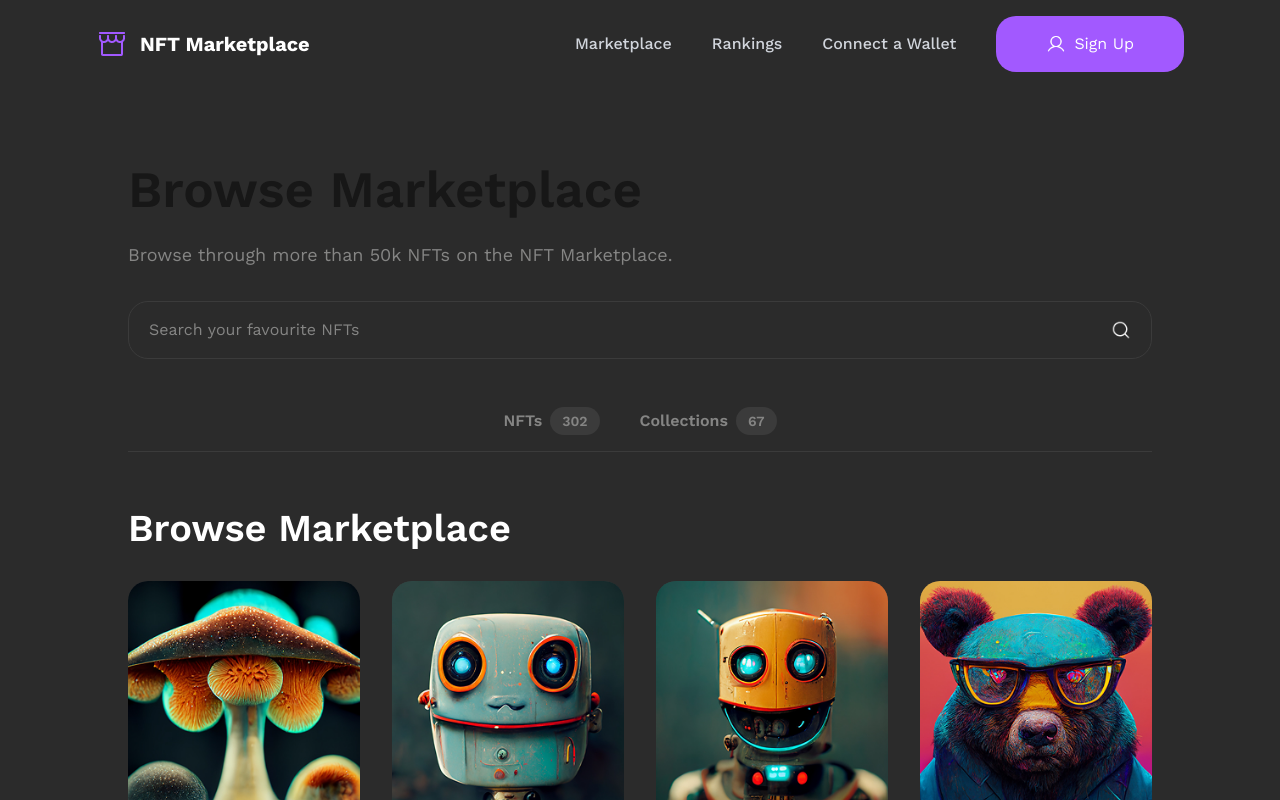
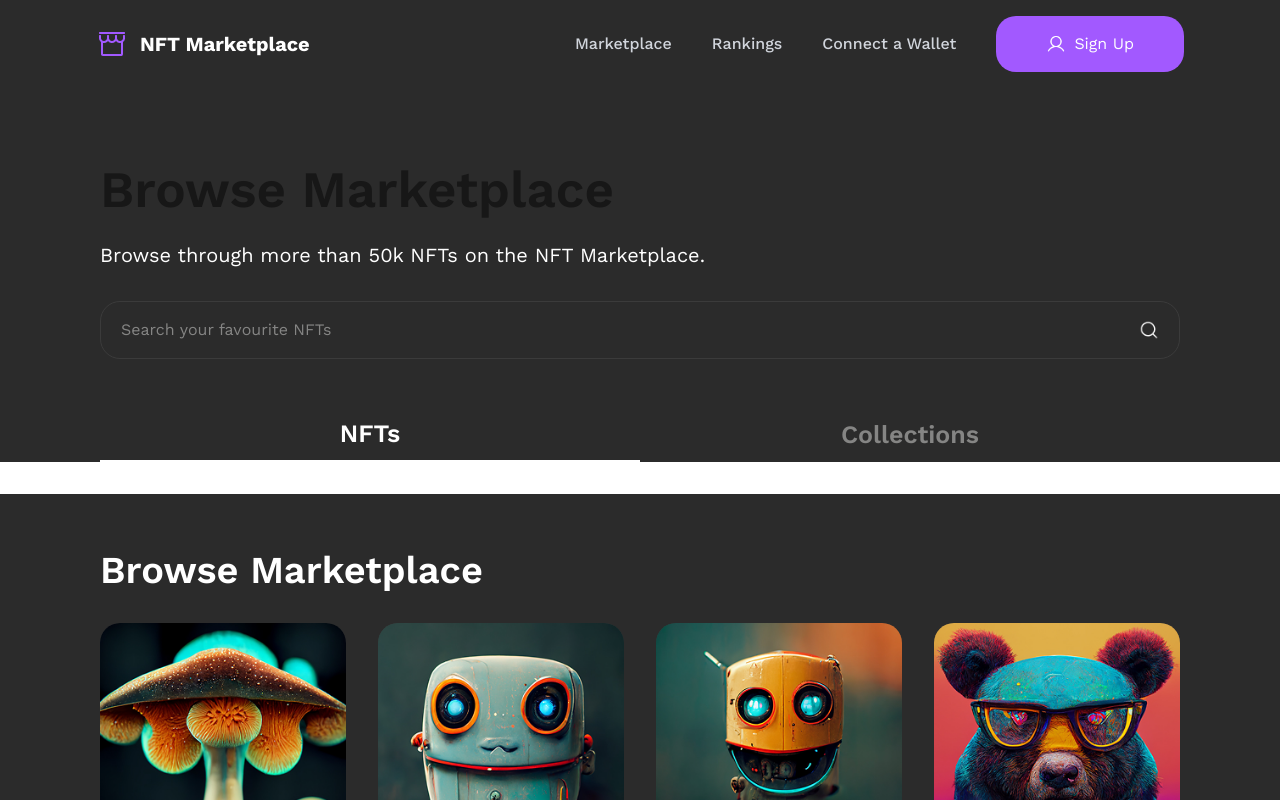
Before and after one commit to erika2knd/nft-marketplace, a Next.js app: page /marketplace in a window 1280 px wide. Shown: the top 800 px of the page. Built offline with nearby package versions, Linux system fonts and the light colour scheme.

Commit message:
finished rankings and added new changes in market page

```diff
--- a/src/app/globals.css
+++ b/src/app/globals.css
@@ -29,15 +29,15 @@ body {
 
 @keyframes wiggleSmooth {
   0% {
-    transform: rotateY(-15deg);
+    transform: rotateY(-18deg);
   }
 
   50% {
-    transform: rotateY(15deg);
+    transform: rotateY(18deg);
   }
 
   100% {
-    transform: rotateY(-15deg);
+    transform: rotateY(-18deg);
   }
 }
 
--- a/src/app/marketplace/MarketplaceHero.jsx
+++ b/src/app/marketplace/MarketplaceHero.jsx
@@ -1,18 +1,22 @@
+'use client';
+import { useState } from "react";
 import SectionWrapper from "@/components/SectionWrapper";
 
 const MarketplaceHero = () => {
+  const [activeTab, setActiveTab] = useState("NFTs");
+  const tabs = ["NFTs", "Collections"];
+
   return (
     <SectionWrapper className="pt-16 pb-0 bg-[#2B2B2B]">
       <h1 className="text-[38px] lg:text-[51px] font-semibold mb-3">
         Browse Marketplace
       </h1>
-      <p className="text-[#858584] text-lg mb-8">
+      <p className="text-white text-xl mb-8">
         Browse through more than 50k NFTs on the NFT Marketplace.
       </p>
 
-
       <div className="w-full mb-12">
-        <div className="bg-[#2B2B2B] border border-[#3B3B3B] rounded-[20px] flex items-center px-5 py-4 w-full">
+        <div className="border border-[#3B3B3B] rounded-[20px] flex items-center px-5 py-4 w-full">
           <input
             type="text"
             placeholder="Search your favourite NFTs"
@@ -25,22 +29,21 @@ const MarketplaceHero = () => {
           />
         </div>
       </div>
-
-
-     <div className="border-b border-[#3B3B3B]">
-  <div className="flex justify-center gap-10 text-base">
-    <div className="flex items-center gap-2 text-[#858584] font-semibold pb-4">
-      <span>NFTs</span>
-      <span className="bg-[#3B3B3B] text-sm rounded-full px-3 py-1">302</span>
-    </div>
-    <div className="flex items-center gap-2 text-[#858584] font-semibold pb-4">
-      <span>Collections</span>
-      <span className="bg-[#3B3B3B] text-sm rounded-full px-3 py-1">67</span>
-    </div>
-  </div>
-</div>
-
-
+      <div className="bg-[#2B2B2B]">
+      <div className="grid grid-cols-2 text-center text-[25px] font-semibold text-[#858584] mb-8">
+        {tabs.map((tab) => (
+          <button
+            key={tab}
+            onClick={() => setActiveTab(tab)}
+            className={`py-2 ${
+              activeTab === tab ? "text-white border-b-2 border-white" : ""
+            }`}
+          >
+            {tab}
+          </button>
+        ))}
+      </div>
+      </div>
     </SectionWrapper>
   );
 };
--- a/src/app/nft-page/MoreFromArtist.jsx
+++ b/src/app/nft-page/MoreFromArtist.jsx
@@ -2,17 +2,18 @@
 import SectionWrapper from "@/components/SectionWrapper";
 import artistNfts from "./artistsNfts";
 import Image from "next/image";
+import Link from "next/link";
 
 const MoreFromArtist = () => {
   return (
     <SectionWrapper className="bg-[#2B2B2B] text-white pt-10 pb-32 py-24">
       <div className="flex flex-col md:flex-row justify-between items-start md:items-center mb-14 gap-6">
         <h2 className="text-[38px] font-semibold">More From This Artist</h2>
-        <button className="flex items-center gap-4 border border-[#A259FF] text-white px-6 py-3 rounded-[20px] transition-transform duration-300 hover:scale-95">
+        <Link href="/artist-page" className="flex items-center gap-4 border border-[#A259FF] text-white px-6 py-3 rounded-[20px] transition-transform duration-300 hover:scale-95">
           <img src="/icons/ArrowRight.png" alt="arrow" className="w-5 h-5" />
           <span>Go To Artist Page</span>
 
-        </button>
+        </Link>
       </div>
 
       <div className="grid grid-cols-1 sm:grid-cols-2 lg:grid-cols-3 gap-8">
--- a/src/app/rankings/RankingTable.jsx
+++ b/src/app/rankings/RankingTable.jsx
@@ -1,36 +1,75 @@
+'use client';
+import creatorsData from "./creatorsData";
 import Image from "next/image";
-import creatorsData from "@/data/creatorsData";
+import { useState } from "react";
+import SectionWrapper from "@/components/SectionWrapper";
 
-const RankingTable = () => {
+export default function RankingTable() {
+  const [activeTab, setActiveTab] = useState("Today");
+  const tabs = ["Today", "This Week", "This Month", "All Time"];
+
   return (
-    <div className="overflow-x-auto">
-      <table className="w-full text-sm text-left text-white">
-        <thead className="text-xs uppercase text-[#858584] border-b border-[#3B3B3B]">
-          <tr>
-            <th className="py-3 px-6 font-normal">#</th>
-            <th className="py-3 px-6 font-normal">Artist</th>
-            <th className="py-3 px-6 font-normal">Change</th>
-            <th className="py-3 px-6 font-normal">NFTs Sold</th>
-            <th className="py-3 px-6 font-normal">Volume</th>
-          </tr>
-        </thead>
-        <tbody>
+    <SectionWrapper className="bg-[#2B2B2B] text-white">
+      <div className="max-w-7xl mx-auto w-full">
+        <h1 className="text-white text-5xl font-bold mb-4">Top Creators</h1>
+        <p className="text-white mb-8 text-lg">
+          Check out top ranking NFT artists on the NFT Marketplace.
+        </p>
+
+        <div className="grid grid-cols-4 text-center text-[25px] font-semibold text-[#858584] mb-8">
+          {tabs.map((tab) => (
+            <button
+              key={tab}
+              onClick={() => setActiveTab(tab)}
+              className={`py-2 ${
+                activeTab === tab ? "text-white border-b-2 border-white" : ""
+              }`}
+            >
+              {tab}
+            </button>
+          ))}
+        </div>
+
+        <div className="grid grid-cols-12 text-[#858584] text-sm border border-[#3B3B3B] rounded-[20px] px-7 py-4 mb-4">
+          <span className="col-span-1">#</span>
+          <span className="col-span-5">Artist</span>
+          <span className="col-span-2 text-center">Change</span>
+          <span className="col-span-2 text-center">NFTs Sold</span>
+          <span className="col-span-2 text-right">Volume</span>
+        </div>
+
+        <div className="space-y-4">
           {creatorsData.map((creator, index) => (
-            <tr key={index} className="border-b border-[#3B3B3B] hover:bg-[#2B2B2B]">
-              <td className="py-4 px-6 font-bold text-white">{index + 1}</td>
-              <td className="py-4 px-6 flex items-center gap-3">
-                <Image src={creator.avatar} alt={creator.name} width={32} height={32} className="rounded-full" />
-                <span className="font-semibold text-white">{creator.name}</span>
-              </td>
-              <td className="py-4 px-6 text-green-500 font-semibold">{creator.change}</td>
-              <td className="py-4 px-6">{creator.nftsSold}</td>
-              <td className="py-4 px-6">{creator.volume}</td>
-            </tr>
+            <div
+              key={index}
+              className="grid grid-cols-12 items-center bg-[#3B3B3B] rounded-[20px] px-6 py-6"
+            >
+              <div className="col-span-1">
+                <span className="w-8 h-8 flex items-center justify-center rounded-full bg-[#2B2B2B] text-white font-mono">
+                  {index + 1}
+                </span>
+              </div>
+
+              <div className="col-span-5 flex items-center gap-4  transition-transform duration-300 hover:scale-95">
+                <Image
+                  src={creator.avatar}
+                  alt={creator.name}
+                  width={50}
+                  height={50}
+                  className="rounded-full"
+                />
+                <span className="text-white font-semibold">{creator.name}</span>
+              </div>
+
+              <p className="col-span-2 text-green-400 text-center">{creator.change}</p>
+
+              <p className="col-span-2 text-white text-center">{creator.nftsSold}</p>
+
+              <p className="col-span-2 text-white text-right font-mono">{creator.volume}</p>
+            </div>
           ))}
-        </tbody>
-      </table>
-    </div>
+        </div>
+      </div>
+    </SectionWrapper>
   );
-};
-
-export default RankingTable;
+}
--- a/src/app/rankings/page.js
+++ b/src/app/rankings/page.js
@@ -0,0 +1,12 @@
+
+import RankingTable from './RankingTable';
+import Footer from '@/components/Footer';
+
+export default function RankingsPage() {
+  return (
+    <main>
+      <RankingTable />
+      <Footer />
+    </main>
+  );
+}
--- a/src/components/DiscoverNFTs.jsx
+++ b/src/components/DiscoverNFTs.jsx
@@ -11,7 +11,7 @@ export default function DiscoverNFTs() {
             <h2 className="text-4xl font-bold mb-2">Discover More NFTs</h2>
             <p className="text-grayText">Explore New Trending NFTs</p>
           </div>
-          <Link href="/marketplace" className="border-2 border-[#A259FF] text-white rounded-[20px] px-10 py-4 flex items-center gap-4 hover:scale-95 transition-transform duration-300">
+          <Link href="/marketplace" className="border-2 border-[#A259FF] text-white rounded-[20px] px-12 py-4 flex items-center gap-4 hover:scale-95 transition-transform duration-300">
             <img src="/icons/Eye.png" alt="see all" className="w-4 h-4" />
             <span className="text-sm font-semibold">See All</span>
           </Link>
--- a/src/components/Hero.jsx
+++ b/src/components/Hero.jsx
@@ -18,7 +18,7 @@ export default function Hero() {
           </p>
 
           <div className="mb-12">
-            <Link href="/register" className="bg-[#A259FF] text-white h-[60px] px-[50px] rounded-[20px] font-semibold flex items-center gap-[12px] shadow-md hover:opacity-90 transition">
+            <Link href="/register" className="w-max bg-[#A259FF] text-white h-[60px] px-[50px] rounded-[20px] font-semibold flex items-center gap-[12px] shadow-md hover:opacity-90 transition">
               <img src="/icons/RocketLaunch.png" alt="Rocket" className="w-5 h-5" />
               Get Started
             </Link>
--- a/src/components/SectionWrapper.jsx
+++ b/src/components/SectionWrapper.jsx
@@ -1,6 +1,6 @@
 export default function SectionWrapper({ children, className = "", noPadding = false }) {
   return (
-    <section className={`${noPadding ? "" : "px-8 lg:px-32 py-32"} ${className}`}>
+    <section className={`${noPadding ? "" : "px-8 lg:px-25 py-25"} ${className}`}>
       <div className="max-w-7xl mx-auto w-full h-full">
         {children}
       </div>
--- a/src/components/TopCreators.jsx
+++ b/src/components/TopCreators.jsx
@@ -1,6 +1,7 @@
 import TopCreatorCard from "./TopCreatorCard";
 import creators from "./creators";
 import SectionWrapper from "./SectionWrapper";
+import Link from "next/link";
 
 export default function TopCreators() {
   return (
@@ -13,10 +14,10 @@ export default function TopCreators() {
               Checkout Top Rated Creators On The NFT Marketplace
             </p>
           </div>
-          <button className="border-2 border-[#A259FF] rounded-[15px] px-13 py-4 flex items-center gap-5 transition-transform duration-300 ease-in-out hover:scale-95">
+          <Link href="/rankings" className="border-2 border-[#A259FF] rounded-[15px] px-12 py-4 flex items-center gap-5 transition-transform duration-300 ease-in-out hover:scale-95">
             <img src="/icons/purplerocket.png" alt="rocket" className="w-5 h-5" />
             <span className="text-sm font-semibold">View Rankings</span>
-          </button>
+          </Link>
         </div>
 
         <div className="grid grid-cols-1 sm:grid-cols-2 md:grid-cols-3 lg:grid-cols-4 gap-6">
```
